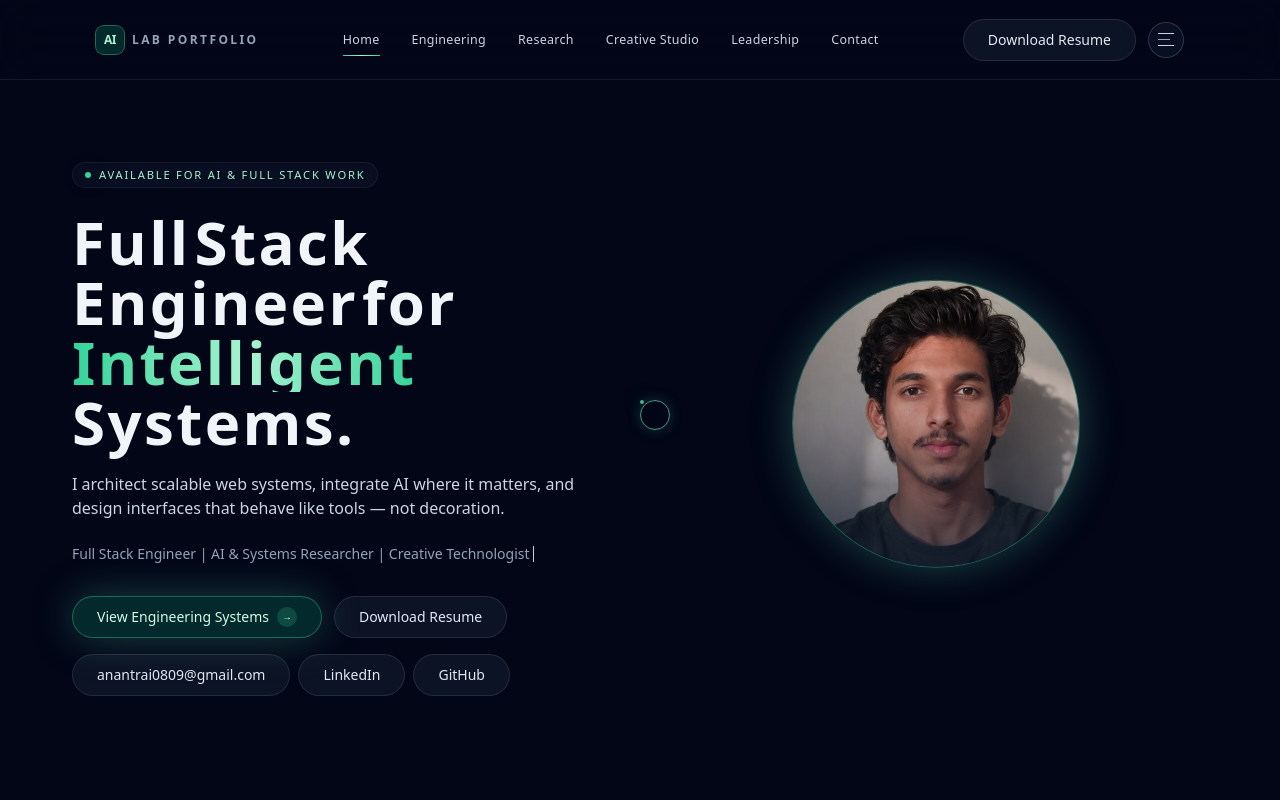
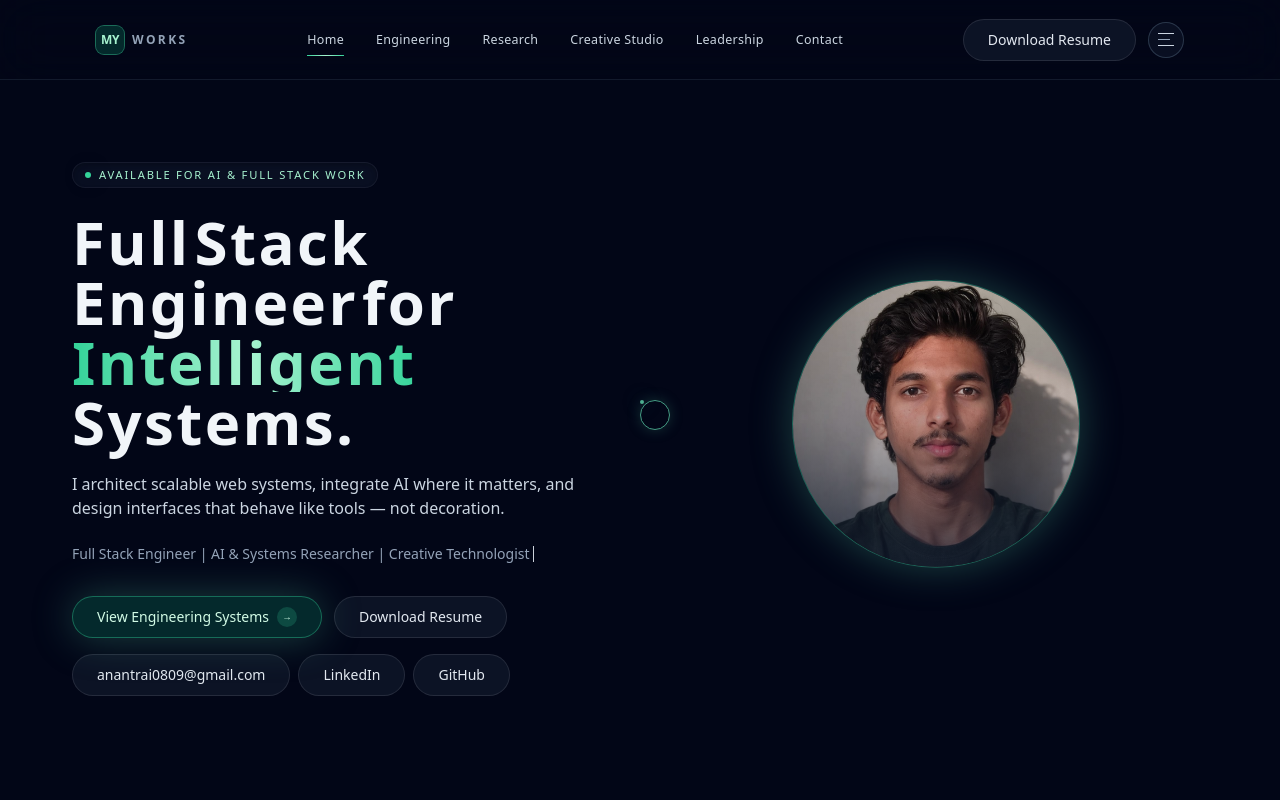
Before and after one commit to Anant-4-code/portfolio_official, a Next.js app: page / in a window 1280 px wide. Shown: the top 800 px of the page. Built offline with nearby package versions, Linux system fonts and the light colour scheme.

Commit message:
Update navbar: change logo to MY and text to Works

```diff
--- a/components/layout/Navbar.tsx
+++ b/components/layout/Navbar.tsx
@@ -51,10 +51,10 @@ export function Navbar() {
             data-cursor="link"
           >
             <span className="inline-flex h-7 w-7 items-center justify-center rounded-lg bg-emerald-500/20 text-xs font-bold text-emerald-200 ring-1 ring-emerald-400/50">
-              AI
+              MY
             </span>
             <span className="hidden text-xs uppercase tracking-[0.2em] text-slate-400 sm:inline">
-              Lab Portfolio
+              Works
             </span>
           </Link>
 
```
